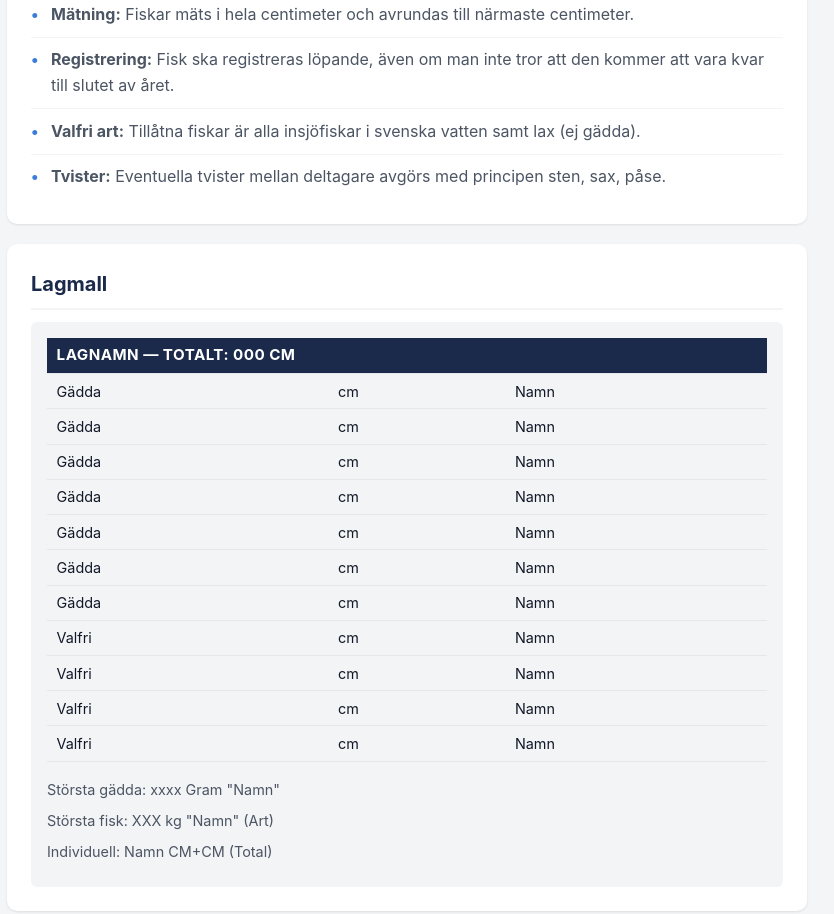
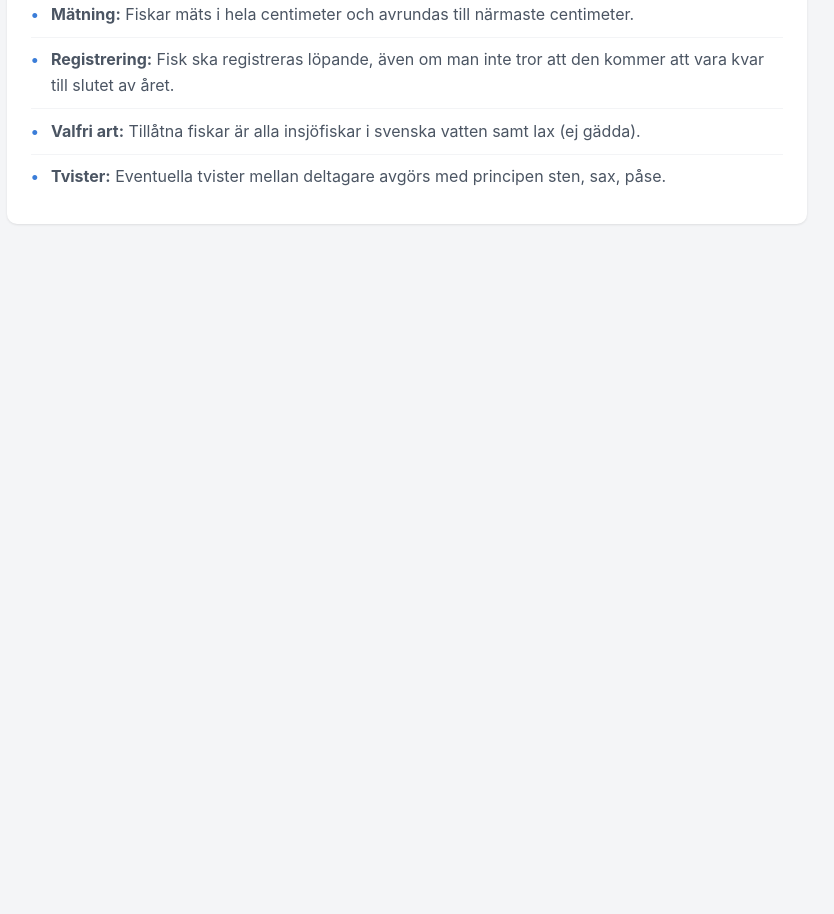
Before and after one commit to perhackarn/pikechallenge, a plain HTML site: page regler.html in a window 1280 px wide. Shown: the part 2188-3102 px from the top of the page, without its empty margins (233-1067 px from the left). After the commit the page ends 2488 px from the top, so only its background shows below. Drawn offline with Linux system fonts and the light colour scheme.

Commit message:
Remove unused team template section from regler.html

```diff
--- a/regler.html
+++ b/regler.html
@@ -88,33 +88,6 @@
           <li><strong>Tvister:</strong> Eventuella tvister mellan deltagare avgörs med principen sten, sax, påse.</li>
         </ul>
       </section>
-
-      <section class="rules-section">
-        <h2>Lagmall</h2>
-        <div class="team-template">
-          <table>
-            <thead>
-              <tr><th colspan="3">LAGNAMN — Totalt: 000 CM</th></tr>
-            </thead>
-            <tbody>
-              <tr><td>Gädda</td><td>cm</td><td>Namn</td></tr>
-              <tr><td>Gädda</td><td>cm</td><td>Namn</td></tr>
-              <tr><td>Gädda</td><td>cm</td><td>Namn</td></tr>
-              <tr><td>Gädda</td><td>cm</td><td>Namn</td></tr>
-              <tr><td>Gädda</td><td>cm</td><td>Namn</td></tr>
-              <tr><td>Gädda</td><td>cm</td><td>Namn</td></tr>
-              <tr><td>Gädda</td><td>cm</td><td>Namn</td></tr>
-              <tr><td>Valfri</td><td>cm</td><td>Namn</td></tr>
-              <tr><td>Valfri</td><td>cm</td><td>Namn</td></tr>
-              <tr><td>Valfri</td><td>cm</td><td>Namn</td></tr>
-              <tr><td>Valfri</td><td>cm</td><td>Namn</td></tr>
-            </tbody>
-          </table>
-          <p class="mt-1">Största gädda: xxxx Gram "Namn"</p>
-          <p>Största fisk: XXX kg "Namn" (Art)</p>
-          <p>Individuell: Namn CM+CM (Total)</p>
-        </div>
-      </section>
     </div>
   </div>
 </body>
```
